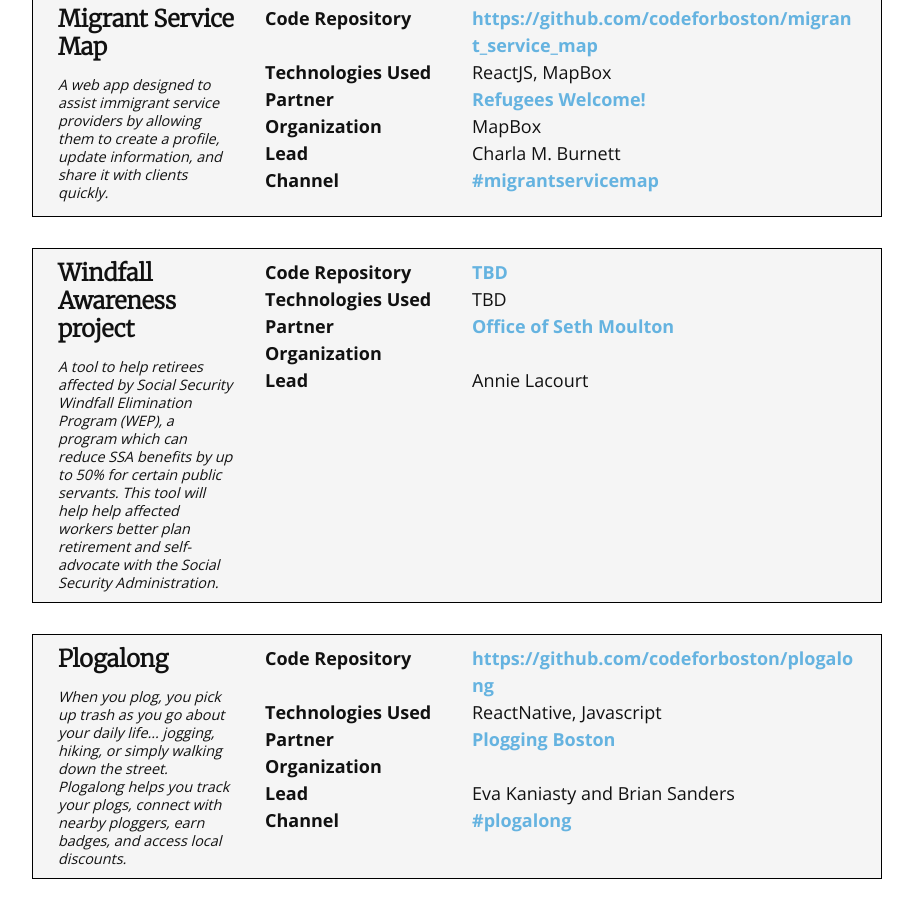
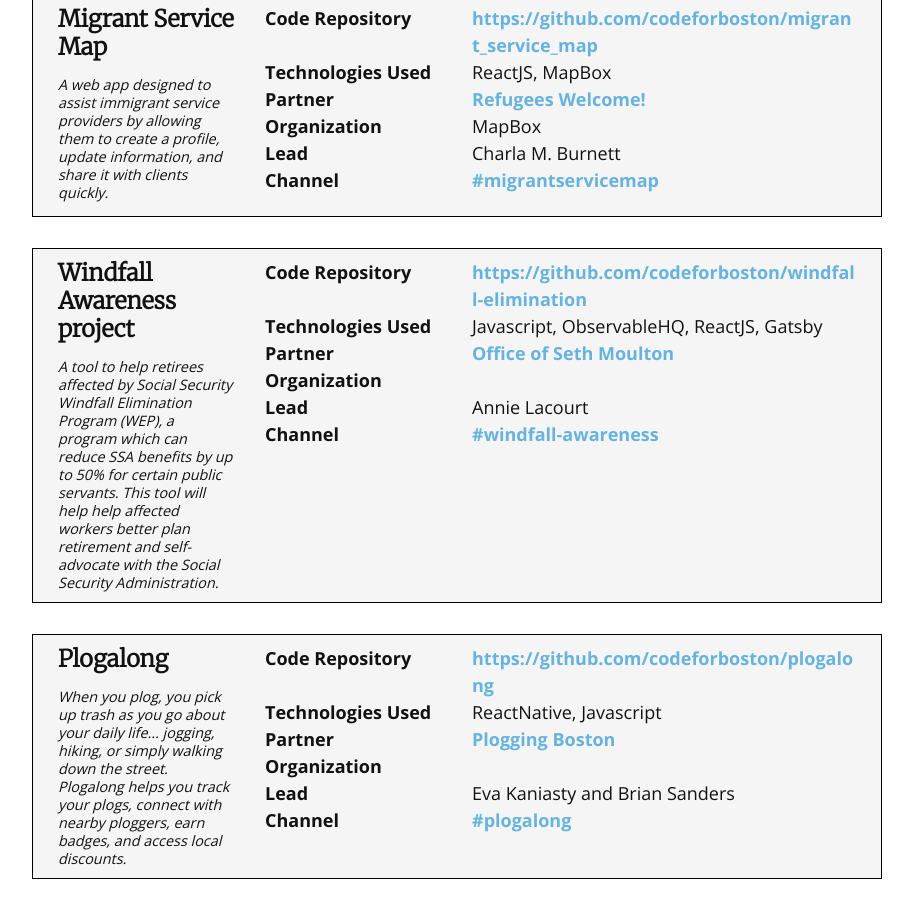
Before and after one commit to codeforboston/codeforboston.org, a Jekyll site: the page built from projects.html, in a window 1280 px wide and 900 px high, scrolled down 1647 px. Shown: the whole window, without its empty margins (183-1096 px from the left). Built offline with Jekyll 4.4.1, drawn with Linux system fonts in a browser that asks for light colours; nearby versions of some CDN libraries.

Commit message:
Update Windfall Awareness project.

```diff
--- a/_data/projects/active.yml
+++ b/_data/projects/active.yml
@@ -71,7 +71,7 @@
   slackChannel: migrantservicemap
 -
   name: Windfall Awareness project
-  repository: TBD
+  repository: https://github.com/codeforboston/windfall-elimination
   elevatorPitch: >-
     A tool to help retirees affected by Social Security Windfall Elimination Program (WEP),
     a program which can reduce SSA benefits by up to 50% for certain public servants.
@@ -81,7 +81,8 @@
   partner:
     - name: Office of Seth Moulton
       url: https://moulton.house.gov/
-  technologies: TBD
+  technologies: Javascript, ObservableHQ, ReactJS, Gatsby
+  slackChannel: windfall-awareness
 -
   name: Plogalong
   repository: https://github.com/codeforboston/plogalong
```
